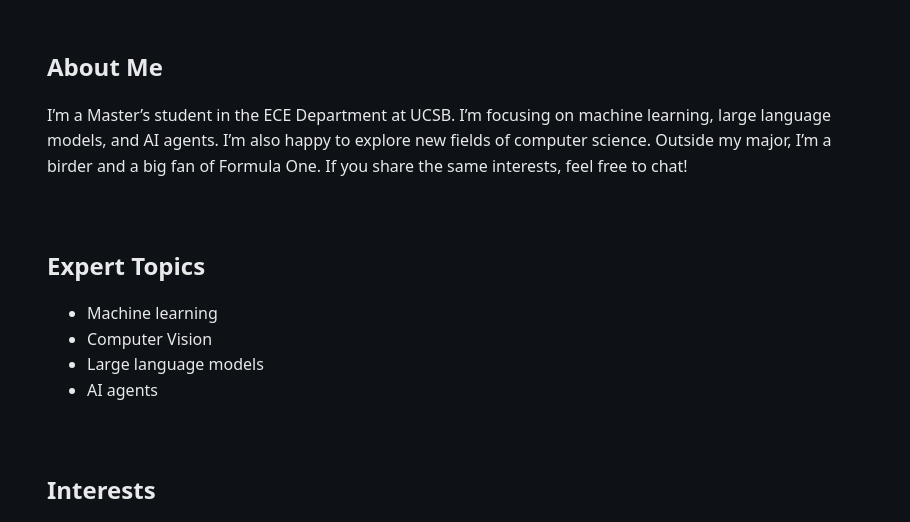
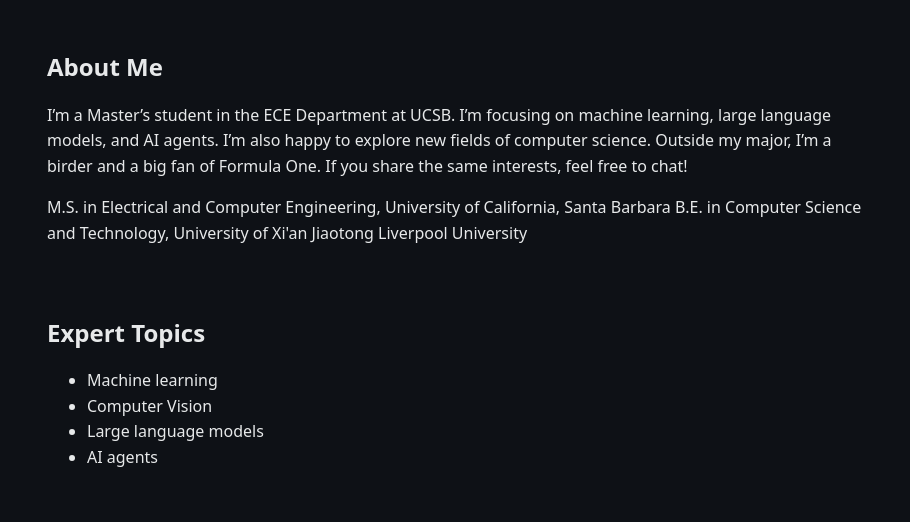
Before and after one commit to HuanCC666/HuanCC666.github.io, a plain HTML site: page index.html in a window 1280 px wide. Shown: the part 235-757 px from the top of the page, without its empty margins (185-1095 px from the left). Drawn offline with Linux system fonts and the light colour scheme.

Commit message:
Add education details to index.html

```diff
--- a/index.html
+++ b/index.html
@@ -25,6 +25,10 @@
         I’m a Master’s student in the ECE Department at UCSB. I’m focusing on machine learning, large language models, and AI agents.
         I’m also happy to explore new fields of computer science. Outside my major, I’m a birder and a big fan of Formula One.
         If you share the same interests, feel free to chat!
+      </p>
+      <p class="education">
+        M.S. in Electrical and Computer Engineering, University of California, Santa Barbara
+        B.E. in Computer Science and Technology, University of Xi'an Jiaotong Liverpool University
       </p>
 
 
```
